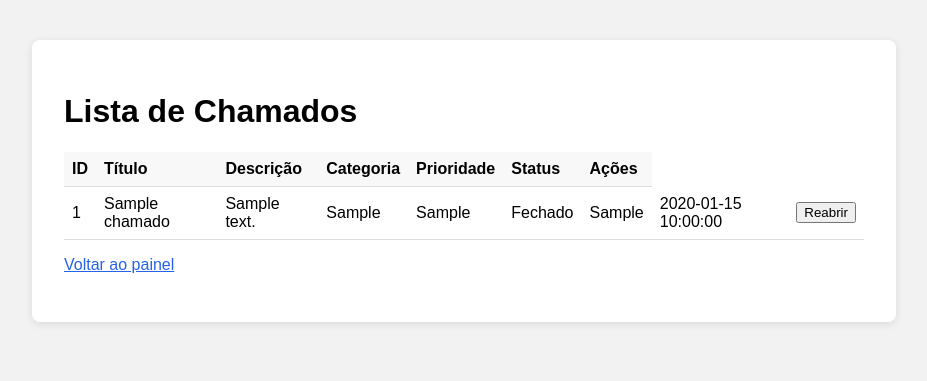
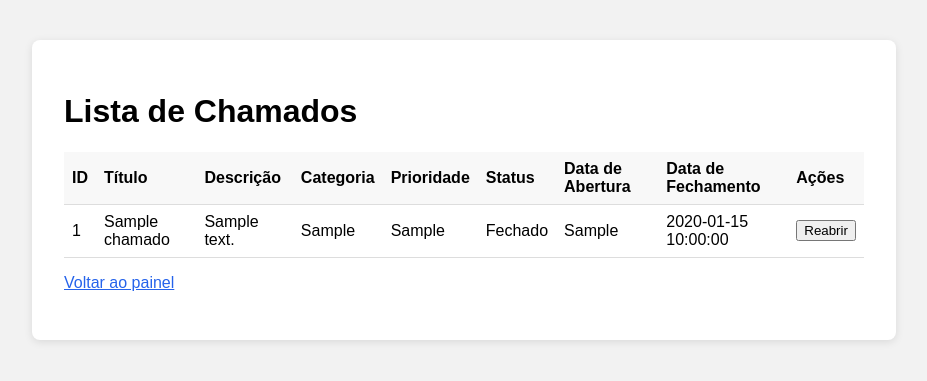
Before and after one commit to GabrielBarbosaSouza/SISTEMA-DE-CHAMADOS-V2, a Flask app: page /chamados in a window 1280 px wide. Shown: the top 381 px of the page, without its empty margins (176-1103 px from the left). Run offline with Flask 3, Linux system fonts and the light colour scheme; the visitor is signed in with stand-in values (Sample User, id 1); tables that the repository leaves empty or names only in its code hold one stand-in row (values such as "Sample post").

Commit message:
Adição das variáveis data_abertura e data_fechamento no Jinja de chamados.html

```diff
--- a/templates/chamados.html
+++ b/templates/chamados.html
@@ -17,6 +17,7 @@
             box-shadow: 0 2px 8px rgba(0,0,0,0.1);
             max-width: 800px;
             margin: 0 auto;
+            width: 90%;
         }
 
         a {
@@ -35,7 +36,8 @@
             border-bottom: 1px solid #ddd;
         }
 
-        th {background: #f8f8f8;
+        th {
+            background: #f8f8f8;
         }
     </style>
 </head>
@@ -52,6 +54,8 @@
                 <th>Categoria</th>
                 <th>Prioridade</th>
                 <th>Status</th>
+                <th>Data de Abertura</th>
+                <th>Data de Fechamento</th>
                 <th>Ações</th>
             </tr>
             {% for id, titulo, descricao, categoria, prioridade, status, data_abertura, data_fechamento in chamados %}
```
